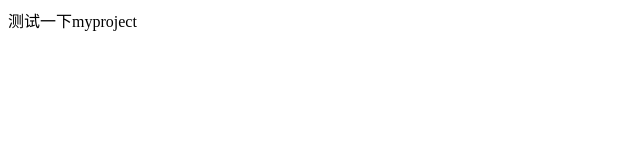
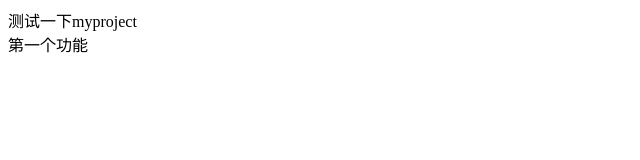
Before and after one commit to huangwandou/myproject, a plain HTML site: page index.html in a window 1280 px wide. Shown: the whole page, without its empty margins (0-640 px from the left). Drawn offline with Linux system fonts and the light colour scheme.

Commit message:
第一个功能

```diff
--- a/index.html
+++ b/index.html
@@ -6,5 +6,6 @@
 </head>
 <body>
 <div>测试一下myproject</div>
+<div>第一个功能</div>
 </body>
 </html>
```
